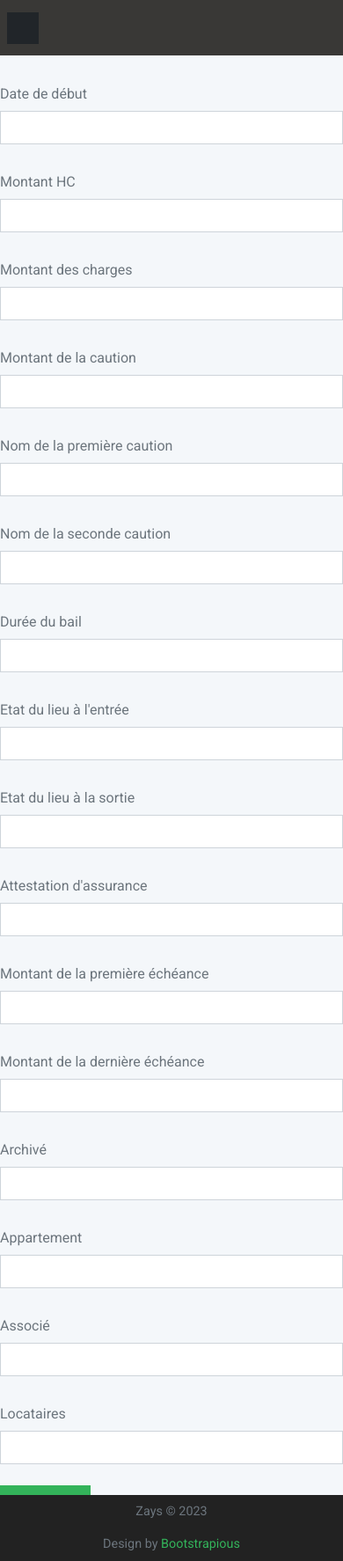
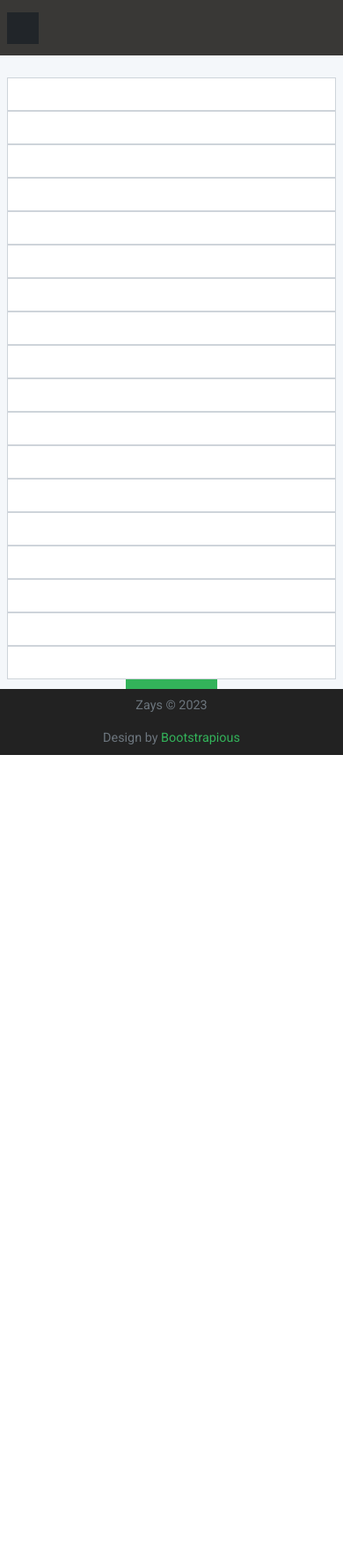
Before and after one commit to ZakinaA/Zays, a Symfony app: template templates/bail/ajouter.html.twig in a window 390 px wide. Shown: the whole page at 88% size. After the commit the page ends 858 px from the top, so only its background shows below. Run offline with Twig, Linux system fonts and the light colour scheme; the template is opened without the code that fills it, so the values that code supplies are empty; form fields are guessed from the names that the template uses; some libraries are stand-ins or nearby versions.

Commit message:
ajout sous-formulaire (non fonctionnel)

```diff
--- a/templates/bail/ajouter.html.twig
+++ b/templates/bail/ajouter.html.twig
@@ -7,126 +7,87 @@
 <div class="card-body">
 
     {{ form_start(form) }}
+
+
 <br/>
-    <div class="form-group row">
-            <label class="col-sm-2 col-form-label" for="dateDebut">Date de début</label>
-            <div class="col-sm-10">
+<div class="container">
+    <div class="row">
+        <div class="col-md-6">
+            {{ form_widget(form.appartement, {'attr': {'class': 'form-control'}}) }}
+        </div>
+        <div class="col-md-6">
+            {{ form_widget(form.locataires) }}
+        </div>
+    </div>
+    <div class="row">
+        <div class="col-md-3">
             {{ form_widget(form.dateDebut, {'attr': {'class': 'form-control'}}) }}
         </div>
-        </div>
-<br/>
-        <div class="form-group row">
-            <label class="col-sm-2 col-form-label" for="montantHC">Montant HC</label>
-            <div class="col-sm-10">
+        <div class="col-md-3">
             {{ form_widget(form.montantHC, {'attr': {'class': 'form-control'}}) }}
         </div>
-        </div>
-<br/>
-        <div class="form-group row">
-            <label class="col-sm-2 col-form-label" for="montantCharges">Montant des charges</label>
-            <div class="col-sm-10">
+        <div class="col-md-3">
             {{ form_widget(form.montantCharges, {'attr': {'class': 'form-control'}}) }}
         </div>
-        </div>
-<br/>
-        <div class="form-group row">
-            <label class="col-sm-2 col-form-label" for="montantCaution">Montant de la caution</label>
-            <div class="col-sm-10">
+        <div class="col-md-3">
             {{ form_widget(form.montantCaution, {'attr': {'class': 'form-control'}}) }}
         </div>
     </div>
-<br/>
-        <div class="form-group row">
-            <label class="col-sm-2 col-form-label" for="nomCaution1">Nom de la première caution</label>
-            <div class="col-sm-10">
+    <div class="row">
+        <div class="col-md-6">
             {{ form_widget(form.nomCaution1, {'attr': {'class': 'form-control'}}) }}
         </div>
-        </div>
-<br/>
-        <div class="form-group row">
-            <label class="col-sm-2 col-form-label" for="nomCaution2">Nom de la seconde caution</label>
-            <div class="col-sm-10">
+        <div class="col-md-6">
             {{ form_widget(form.nomCaution2, {'attr': {'class': 'form-control'}}) }}
         </div>
     </div>
-
-<br/>
-        <div class="form-group row">
-            <label class="col-sm-2 col-form-label" for="dureeBail">Durée du bail</label>
-            <div class="col-sm-10">
+    <div class="row">
+        <div class="col-md-3">
+            {{ form_widget(form.dateFin, {'attr': {'class': 'form-control'}}) }}
+        </div>
+        <div class="col-md-3">
             {{ form_widget(form.dureeBail, {'attr': {'class': 'form-control'}}) }}
         </div>
+        <div class="col-md-3">
+            {{ form_widget(form.bailSigne, {'attr': {'class': 'form-control'}}) }}
         </div>
-
-<br/>
-        <div class="form-group row">
-            <label class="col-sm-2 col-form-label" for="etatLieuEntree">Etat du lieu à l'entrée</label>
-            <div class="col-sm-10">
+        <div class="col-md-3">
             {{ form_widget(form.etatLieuEntree, {'attr': {'class': 'form-control'}}) }}
         </div>
     </div>
-<br/>
-        <div class="form-group row">
-            <label class="col-sm-2 col-form-label" for="etatLieuSortie">Etat du lieu à la sortie</label>
-            <div class="col-sm-10">
+    <div class="row">
+        <div class="col-md-3">
             {{ form_widget(form.etatLieuSortie, {'attr': {'class': 'form-control'}}) }}
         </div>
-        </div>
-<br/>
-        <div class="form-group row">
-            <label class="col-sm-2 col-form-label" for="attestationAssurance">Attestation d'assurance</label>
-            <div class="col-sm-10">
+        <div class="col-md-3">
             {{ form_widget(form.attestationAssurance, {'attr': {'class': 'form-control'}}) }}
         </div>
-        </div>
-<br/>
-        <div class="form-group row">
-            <label class="col-sm-2 col-form-label" for="montantPremEcheance">Montant de la première échéance</label>
-            <div class="col-sm-10">
+        <div
+
+
+
+div class="col-md-3">
 {{ form_widget(form.montantPremEcheance, {'attr': {'class': 'form-control'}}) }}
 </div>
-        </div>
-<br/>
-        <div class="form-group row">
-            <label class="col-sm-2 col-form-label" for="montantDerEcheance">Montant de la dernière échéance</label>
-            <div class="col-sm-10">
+<div class="col-md-3">
 {{ form_widget(form.montantDerEcheance, {'attr': {'class': 'form-control'}}) }}
 </div>
 </div>
-<br/>
-        <div class="form-group row">
-            <label class="col-sm-2 col-form-label" for="archive">Archivé</label>
-            <div class="col-sm-10">
+<div class="row">
+<div class="col-md-3">
 {{ form_widget(form.archive, {'attr': {'class': 'form-control'}}) }}
 </div>
-        </div>
-<br/>
-        <div class="form-group row">
-            <label class="col-sm-2 col-form-label" for="appartement">Appartement</label>
-            <div class="col-sm-10">
-                {{ form_widget(form.appartement, {'attr': {'class': 'form-control'}}) }}
-            </div>
-        </div>
-<br/>
-        <div class="form-group row">
-            <label class="col-sm-2 col-form-label" for="associe">Associé</label>
-            <div class="col-sm-10">
+<div class="col-md-3">
 {{ form_widget(form.associe, {'attr': {'class': 'form-control'}}) }}
 </div>
 </div>
-<br/>
-        <div class="form-group row">
-            <label class="col-sm-2 col-form-label" for="locataires">Locataires</label>
-            <div class="col-sm-10">
-                {{ form_widget(form.locataires, {'attr': {'class': 'form-control'}}) }}
+<div class="row">
+<div class="col-md-12 text-center">
+<input type="submit" value="Enregistrer" class="btn btn-primary">
 </div>
 </div>
-<br/>
-        <div class="form-group row">
-            <div class="col-sm-10 offset-sm-2">
-                <button type="submit" class="btn btn-primary">Enregistrer</button>
+{{ form_rest(form) }}
+
 </div>
-        </div>
-        {{ form_end(form) }}
-    </div>
+
 {% endblock %}
```
Also changed, not shown: src/Form/BailType.php (+2 -8 lines). Lines whose indentation alone changed are shown as unchanged.
